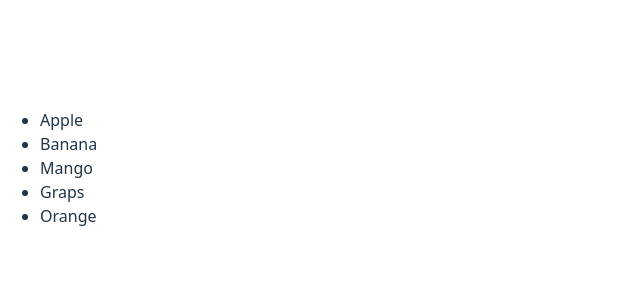
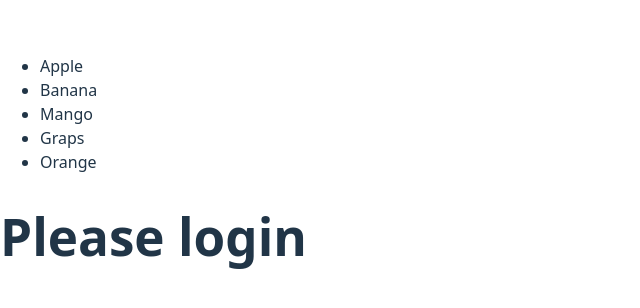
Before and after one commit to abdullah97-pro/React-Project-Tutorial, a React (Vite) app: page / in a window 1280 px wide. Shown: the part 232-540 px from the top of the page, without its empty margins (0-640 px from the left). Built offline with nearby package versions, Linux system fonts and the light colour scheme.

Commit message:
Conditional Rendering

```diff
--- a/src/App.jsx
+++ b/src/App.jsx
@@ -12,6 +12,7 @@ import PreviousValue from "./components/PreviousValue";
 import ControlledForm from "./components/ControlledForm";
 import UncontrolledForm from "./components/UncontrolledForm";
 import FruitList from "./components/FruitList";
+import Message from "./components/Message";
 
 function App() {
   return (
@@ -29,6 +30,7 @@ function App() {
       {/* <ControlledForm/>
       <UncontrolledForm /> */}
       <FruitList />
+      <Message isLoggedIn = "" />
     </>
   );
 }
--- /dev/null
+++ b/src/components/Message.jsx
@@ -0,0 +1,9 @@
+
+function Message({isLoggedIn}) {
+
+    return (
+        <h1>{isLoggedIn ? "Welcome":"Please login"}</h1>
+    );
+
+}
+export default Message;
```
